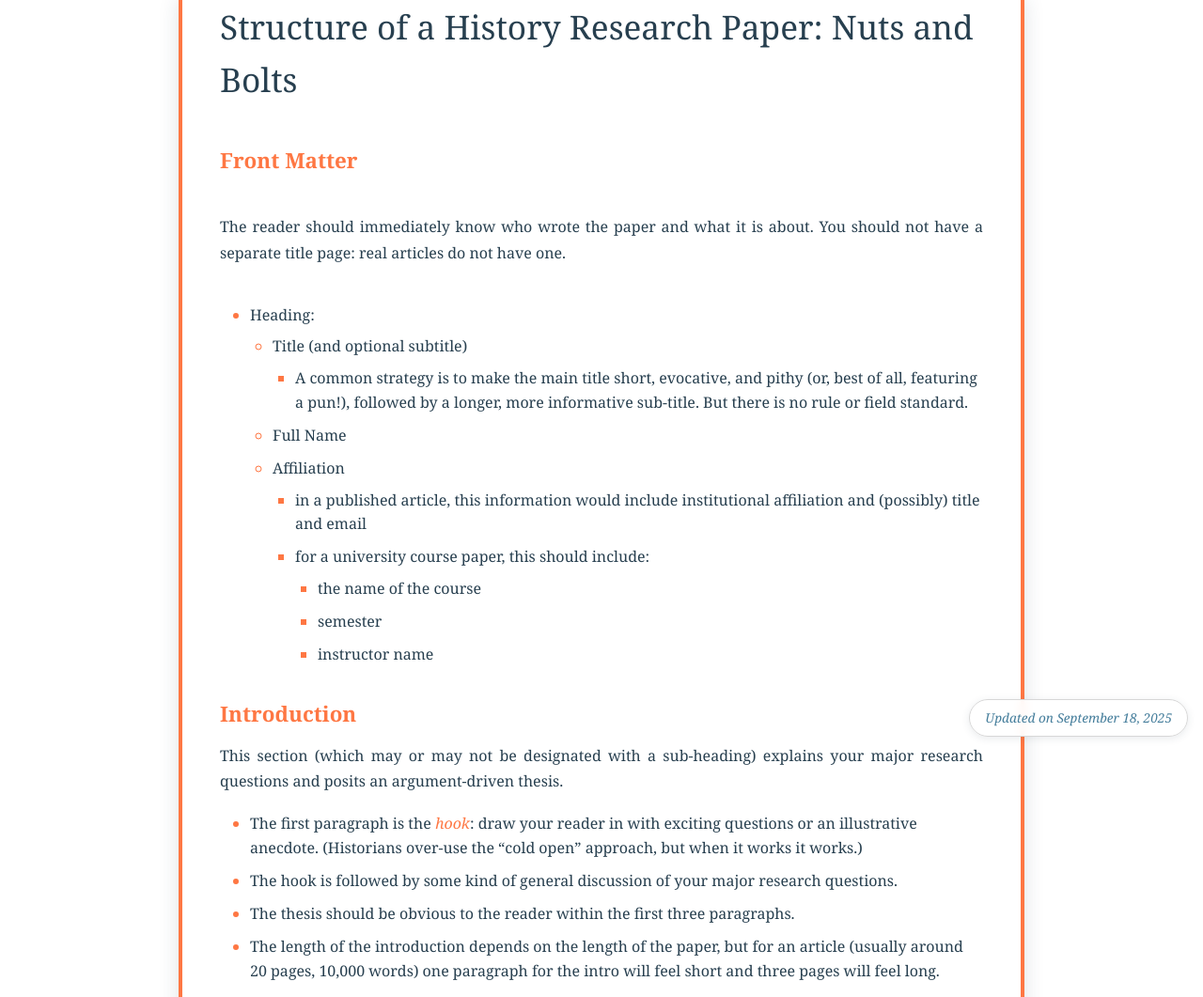
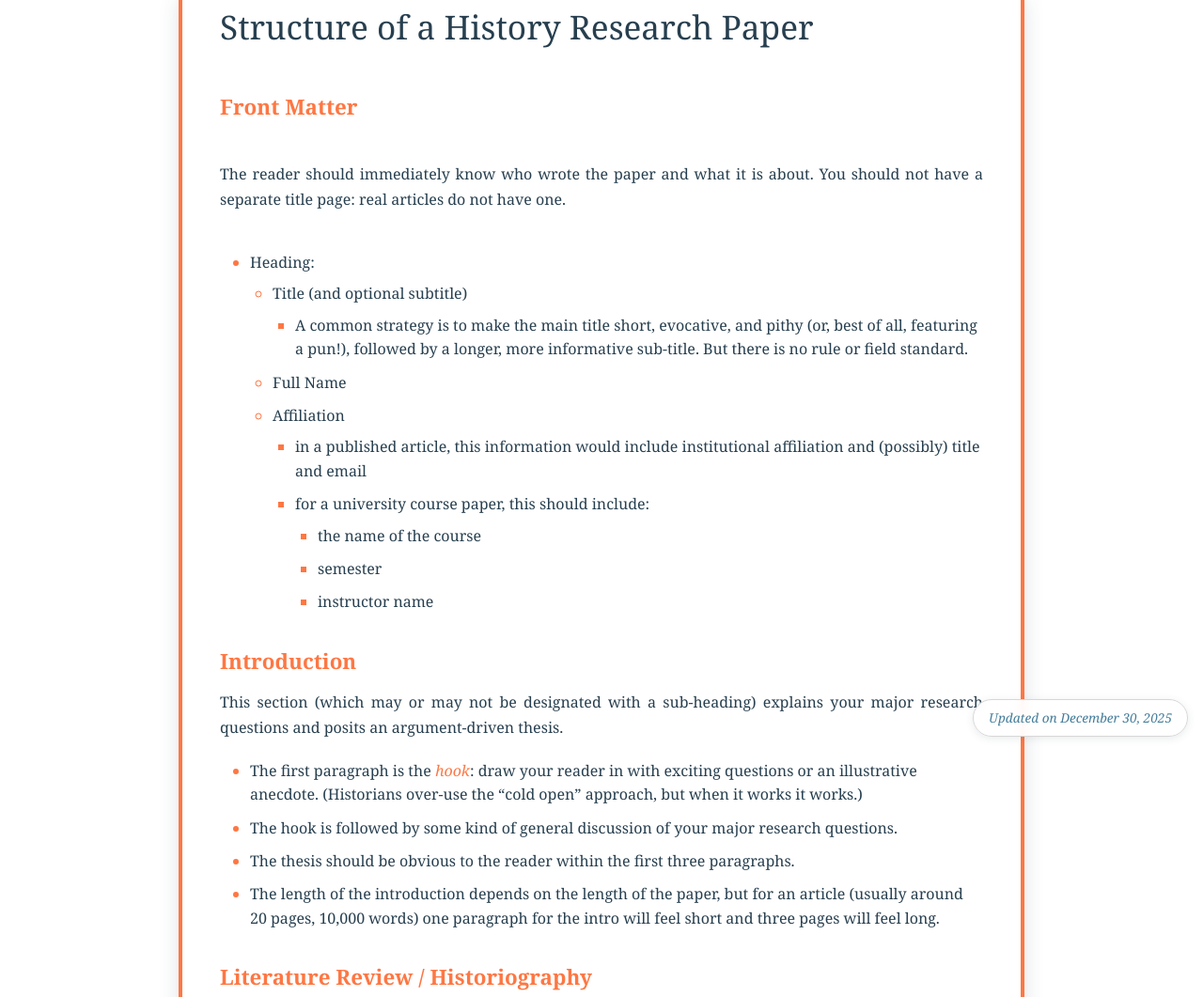
Before and after one commit to pickettj/courses-bactriana, a plain HTML site: page policies/research-paper.html in a window 1280 px wide. Shown: the top 1061 px of the page at 94% size. Drawn offline with Linux system fonts and the light colour scheme.

Commit message:
Policies updated on December 30, 2025 at 10:51 AM

```diff
--- a/policies/research_paper.html
+++ b/policies/research-paper.html
@@ -4,7 +4,7 @@
   <meta charset="utf-8" />
   <meta name="generator" content="pandoc" />
   <meta name="viewport" content="width=device-width, initial-scale=1.0, user-scalable=yes" />
-  <title>research_paper</title>
+  <title>research-paper</title>
   <style>
     code{white-space: pre-wrap;}
     span.smallcaps{font-variant: small-caps;}
@@ -25,8 +25,8 @@
   <link rel="stylesheet" href="policies.css" />
 </head>
 <body>
-<h1 id="structure-of-a-history-research-paper-nuts-and-bolts">Structure
-of a History Research Paper: Nuts and Bolts</h1>
+<h1 id="structure-of-a-history-research-paper">Structure of a History
+Research Paper</h1>
 <h3 id="front-matter">Front Matter</h3>
 <p>The reader should immediately know who wrote the paper and what it is
 about. You should not have a separate title page: real articles do not
@@ -161,6 +161,6 @@ Many journals therefore omit separate bibliographies because they take
 up space, and space costs money. For a course paper, however, always
 include a bibliography in addition to full footnotes. (Zotero can also
 produce a bibliography for you automatically.)</p>
-<div class="date-stamp">Updated on September 18, 2025</div>
+<div class="date-stamp">Updated on December 30, 2025</div>
 </body>
 </html>
```
Also changed, not shown: policies/grading.html (+1 -1 lines), policies/index.html (+1 -1 lines), policies/learning-outcomes.html (+1 -1 lines), policies/llm-ai.html (+1 -1 lines), policies/office-hours.html (+1 -1 lines), policies/writing-guidelines.html (+1 -1 lines), policies/zotero.html (+1 -1 lines).
